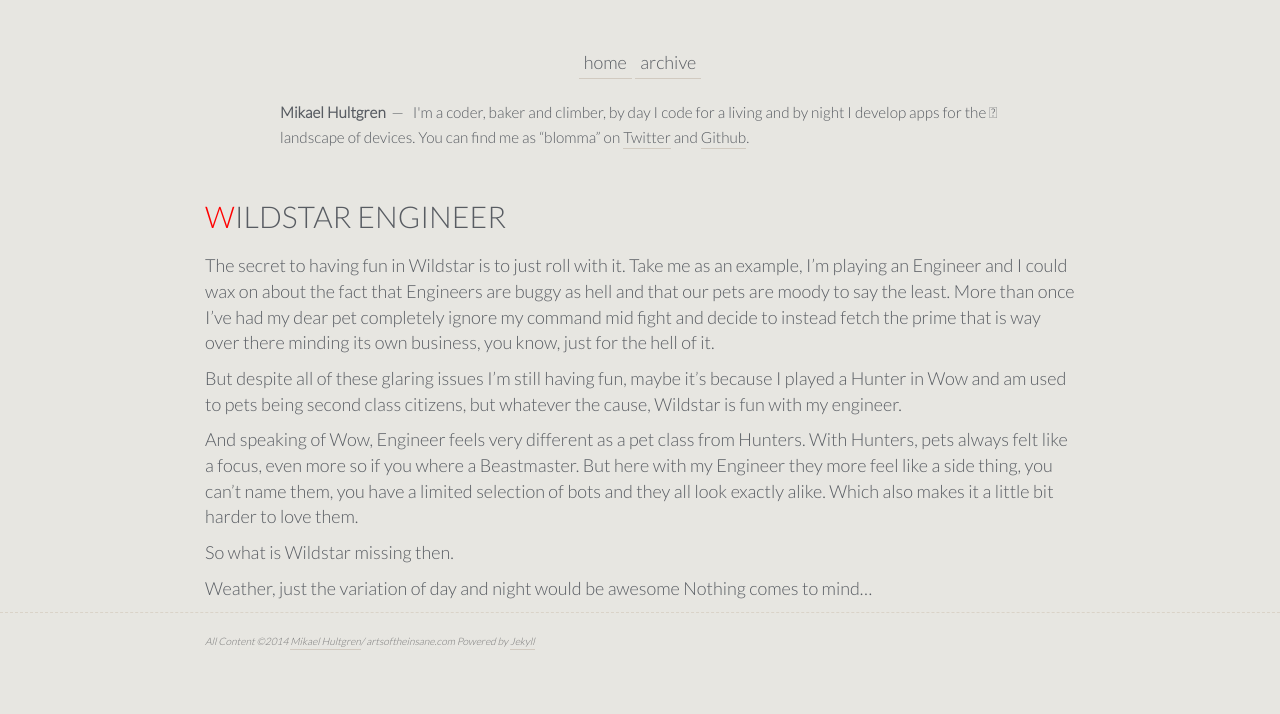
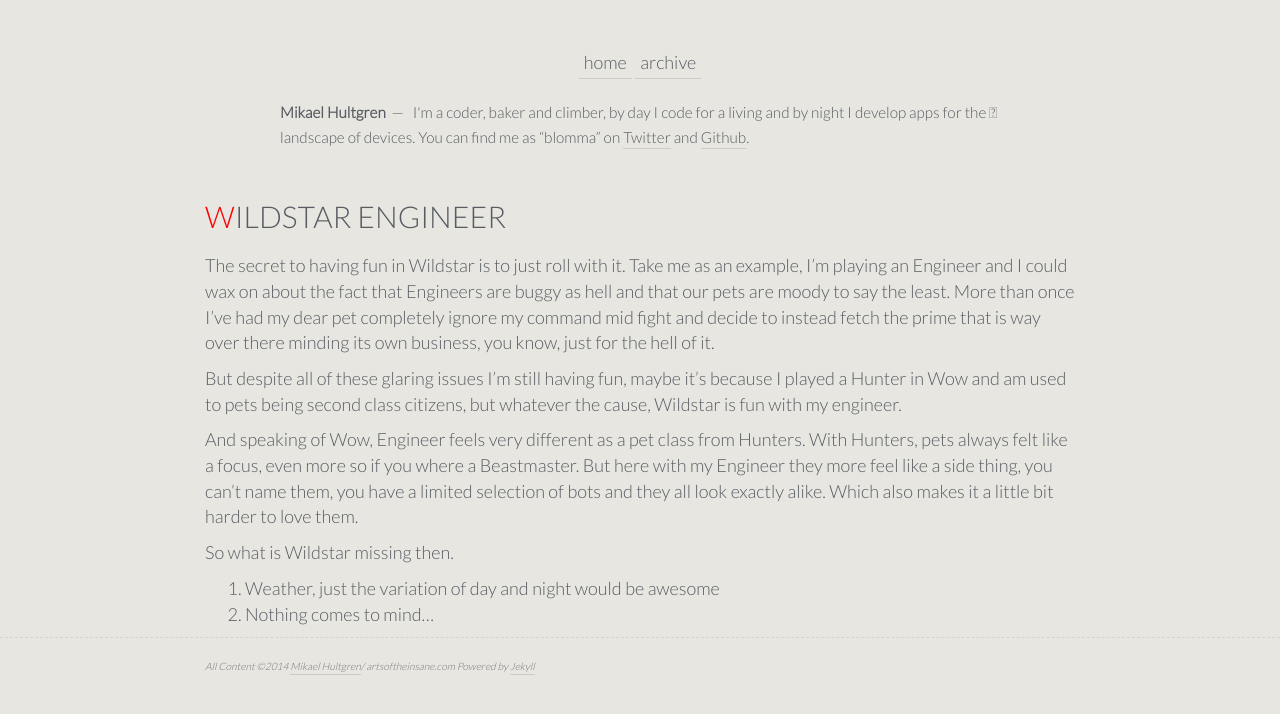
Before and after one commit to blomma/www.artsoftheinsane.com, a Jekyll site: the page built from _posts/2014-07-06-wildstar.md, in a window 1280 px wide. Shown: the top 714 px of the page. Built offline with Jekyll 4.4.1, drawn with Linux system fonts in a browser that asks for light colours; part of the change alters nothing that is shown.

```diff
--- a/_posts/2014-07-06-wildstar.md
+++ b/_posts/2014-07-06-wildstar.md
@@ -12,5 +12,5 @@ And speaking of Wow, Engineer feels very different as a pet class from Hunters.
 
 So what is Wildstar missing then.
 
-Weather, just the variation of day and night would be awesome
-Nothing comes to mind…
+1. Weather, just the variation of day and night would be awesome
+2. Nothing comes to mind…
```
